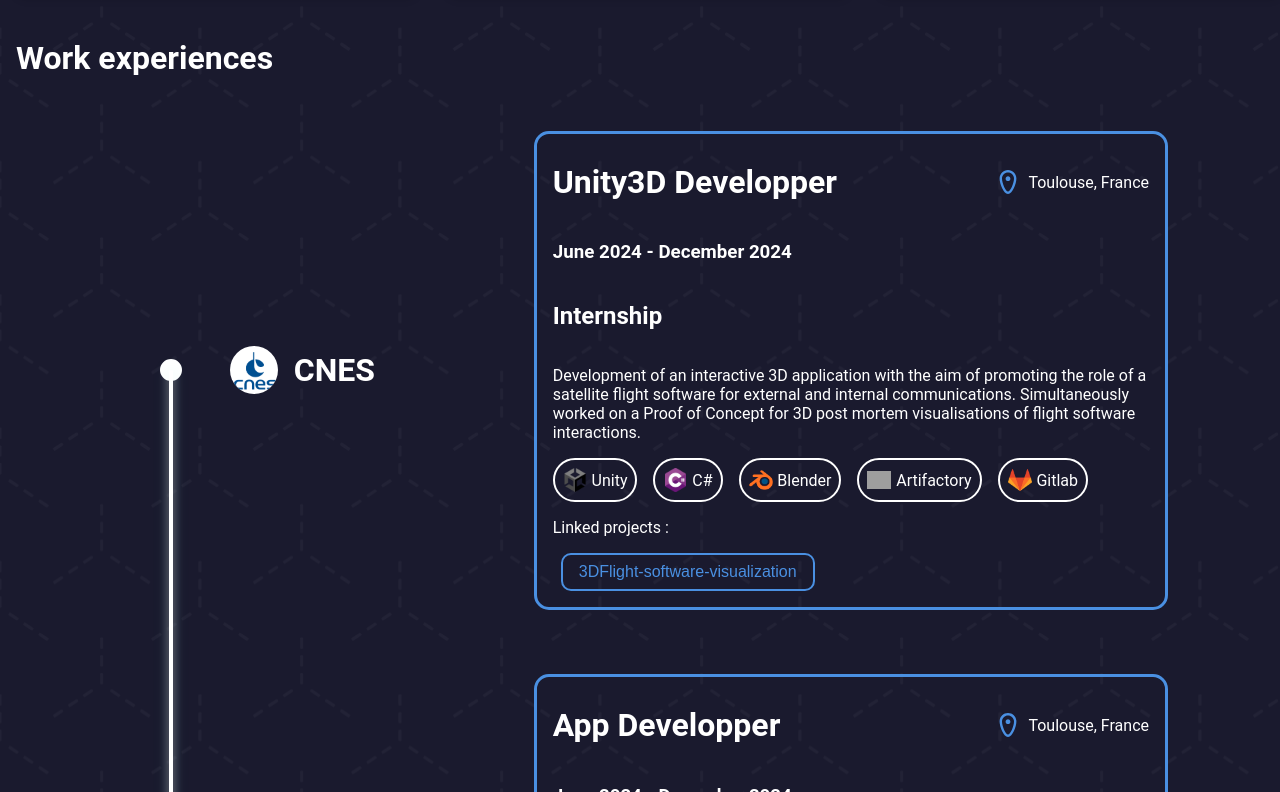
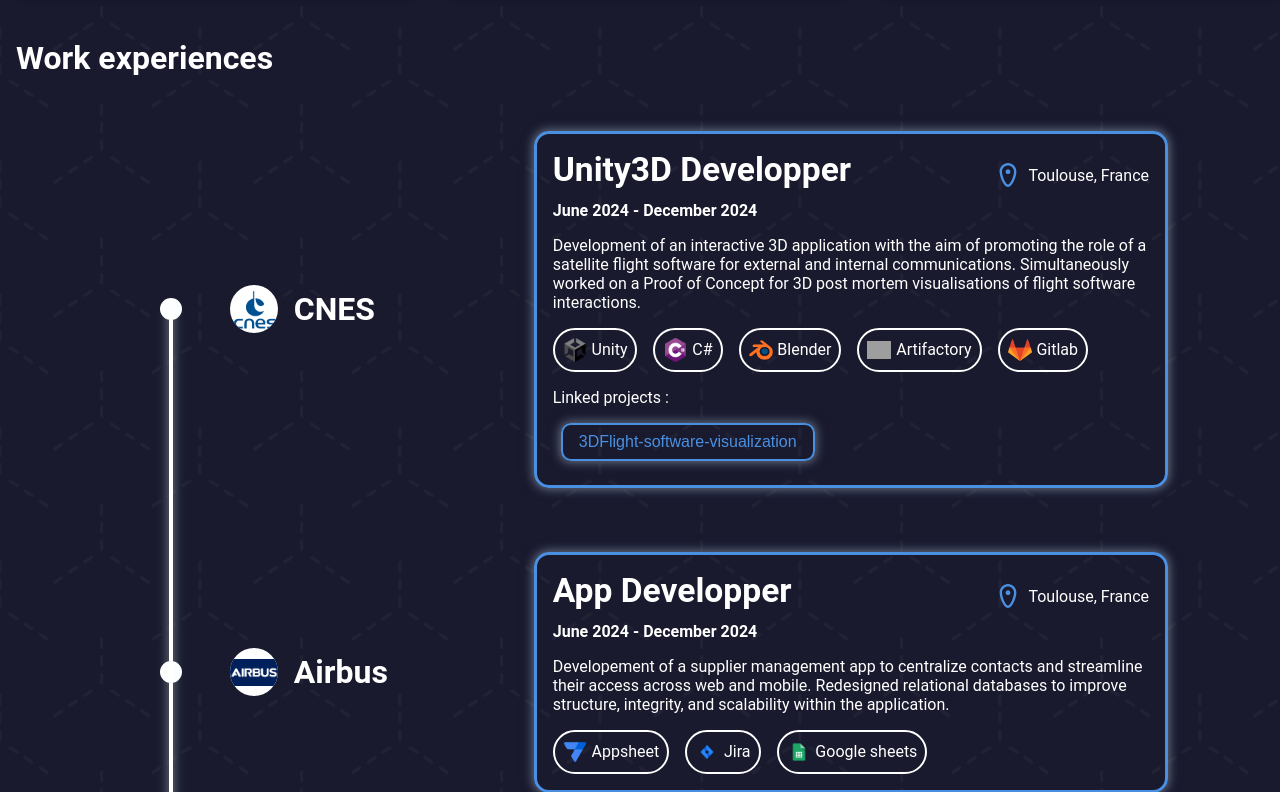
Before and after one commit to antonin-tarrade/portfolio-v2, a React (Create React App) app in the folder eportfolio-app/: page / in a window 1280 px wide. Shown: the part 948-1740 px from the top of the page. Built offline with nearby package versions, Linux system fonts and the light colour scheme; grey boxes are pictures that could not be loaded.

Commit message:
upgraded experience format plus blur effect

```diff
--- a/eportfolio-app/src/components/Experience.css
+++ b/eportfolio-app/src/components/Experience.css
@@ -30,10 +30,11 @@
 
 .experience-container{
     border: solid var(--primary-color);
+    box-shadow: 0 0 8px 2px rgba(255,255,255,0.3), 0 0 16px 4px rgba(21, 161, 242, 0.07);
     border-radius: 15px;
     display: flex;
     flex-direction: column;
-    padding : 0.5em 1em;
+    padding :1em;
     margin :2em 7em;
     width: 100%;
 
@@ -75,11 +76,23 @@
     height: 1.5em;
 }
 
+.experience-title{
+    font-size: 2.1em;
+    margin-top: 0em;
+    margin-bottom: 0.1em;
+}
+
+.experience-date{
+    margin: 0;
+    font-size: 1em;
+}
+
 .project-button {
     display: flex;
     justify-content: center;
     align-items: center;
     border: solid 2px var(--primary-color);
+    box-shadow: 0 0 8px 2px rgba(255,255,255,0.3), 0 0 16px 4px rgba(21, 161, 242, 0.07);
     border-radius: 10px;
     margin: 0.5em;
     padding: 0.5em 1em;
--- a/eportfolio-app/src/components/Experience.jsx
+++ b/eportfolio-app/src/components/Experience.jsx
@@ -24,15 +24,14 @@ const Experience = forwardRef(({ experience }, ref) => {
             </div>
             <div className="experience-container">
                 <div className="resume-header">
-                    <h1>{experience.title}</h1>
+                    <h1 className="experience-title">{experience.title}</h1>
                     <div className="resume-location">
                         <img className="location-icon" src="icons/pin.svg" alt="pin icon" />
                         <p>{experience.location}</p>
                     </div>
                 </div>
-                <h3>{`${experience.start} - ${experience.end}`}</h3>
-                <h2>{experience.type}</h2>
-                <p>{experience.description}</p>
+                <h3 className="experience-date">{`${experience.start} - ${experience.end}`}</h3>
+                <p className="experience-description">{experience.description}</p>
                 {experience.tags && (
                     <div className="experience-tags">
                         {experience.tags.map((tagName) => {
--- a/eportfolio-app/src/data/experiences.json
+++ b/eportfolio-app/src/data/experiences.json
@@ -2,7 +2,6 @@
      {
         "company" : "CNES",
         "title" : "Unity3D Developper",
-        "type" : "Internship",
         "location" : "Toulouse, France",
         "description" : "Development of an interactive 3D application with the aim of promoting the role of a satellite flight software for external and internal communications.\n Simultaneously worked on a Proof of Concept for 3D post mortem visualisations of flight software interactions.",
         "logo": "cnes.png",
@@ -22,7 +21,6 @@
     {
         "company" : "Airbus",
         "title" : "App Developper",
-        "type" : "Internship",
         "location" : "Toulouse, France",
         "description" : "Developement of a supplier management app to centralize contacts and streamline their access across web and mobile.\n Redesigned relational databases to improve structure, integrity, and scalability within the application.",
         "logo": "airbus.png",
@@ -37,7 +35,6 @@
     {
         "company" : "IRIT",
         "title" : "Software Developper",
-        "type" : "Internship",
         "location" : "Toulouse, France",
         "description" : "Development of a Python-based tool to generate multiple-choice quizzes across different platforms from the same entry.\n Used OOP principles and Mako templates to ensure strong modularity, clean code structure, and flexible output formatting.",
         "logo": "irit.png",
```
